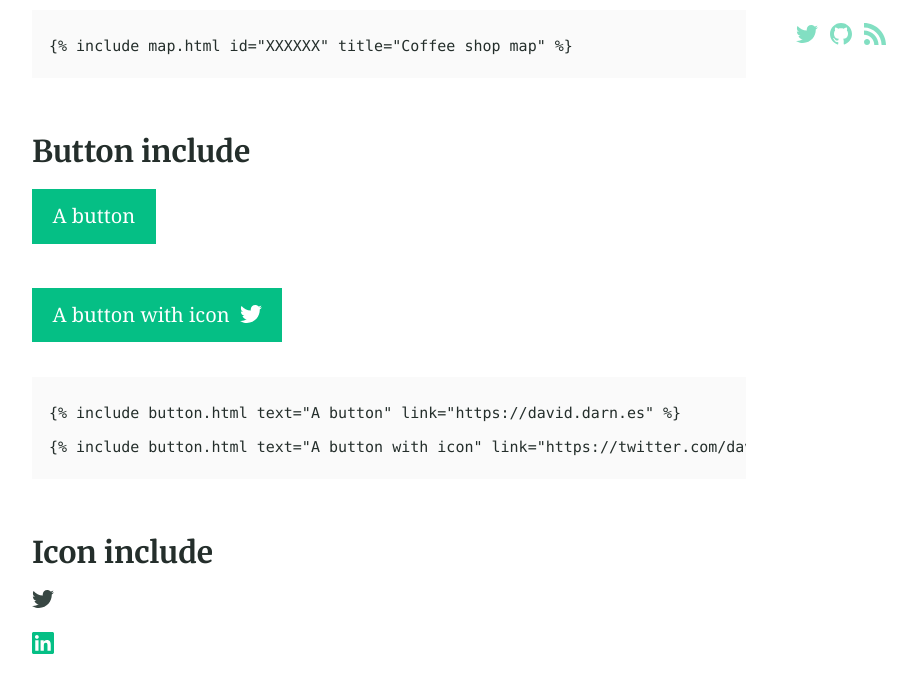
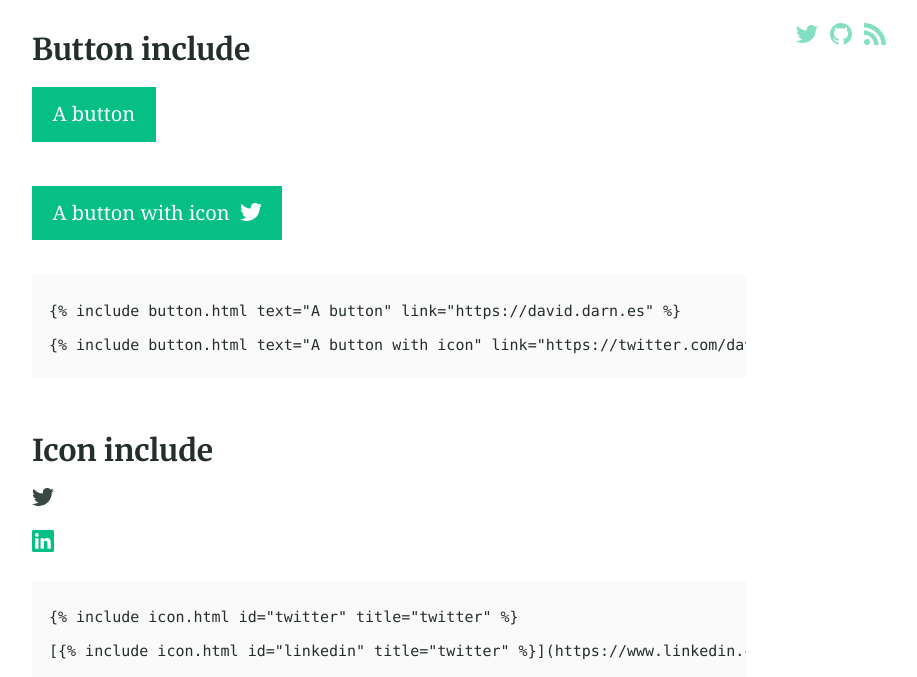
Before and after one commit to neil344/neil344.github.io, a Jekyll site: the page built from elements.md, in a window 1280 px wide and 900 px high, scrolled down 2758 px, cut to the strip 223-900 px from the top of the window. Shown: the whole strip, without its empty margins (32-949 px from the left). Built offline with Jekyll 4.4.1, drawn with Linux system fonts in a browser that asks for light colours; our own code applies the rules of GitHub Pages for plain Markdown files.

Commit message:
Update elements.md

````diff
--- a/elements.md
+++ b/elements.md
@@ -57,10 +57,6 @@ Duis aute irure dolor in [A link](https://david.darn.es "A link") reprehenderit
 
 {% include map.html id="1UT-2Z-Vg_MG_TrS5X2p8SthsJhc" title="Coffee shop map" %}
 
-``` html
-{% raw %}{% include map.html id="XXXXXX" title="Coffee shop map" %}{% endraw %}
-```
-
 ### Button include
 
 {% include button.html text="A button" link="https://david.darn.es" %}
````
